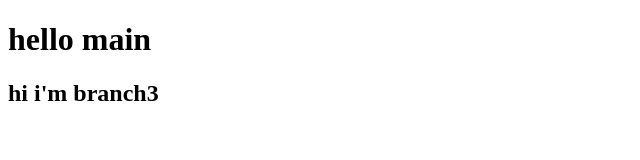
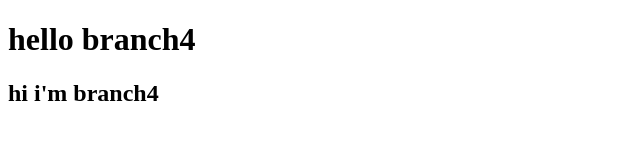
Before and after one commit to Lea2166/Ex07, a plain HTML site: page index.html in a window 1280 px wide. Shown: the whole page, without its empty margins (0-640 px from the left). Drawn offline with Linux system fonts and the light colour scheme.

Commit message:
conflict branch4

```diff
--- a/index.html
+++ b/index.html
@@ -6,7 +6,7 @@
     <title>Document</title>
 </head>
 <body>
-    <h1>hello main</h1>
-    <h2>hi i'm branch3</h2>
+    <h1>hello branch4</h1>
+    <h2>hi i'm branch4</h2>
 </body>
 </html>
```
